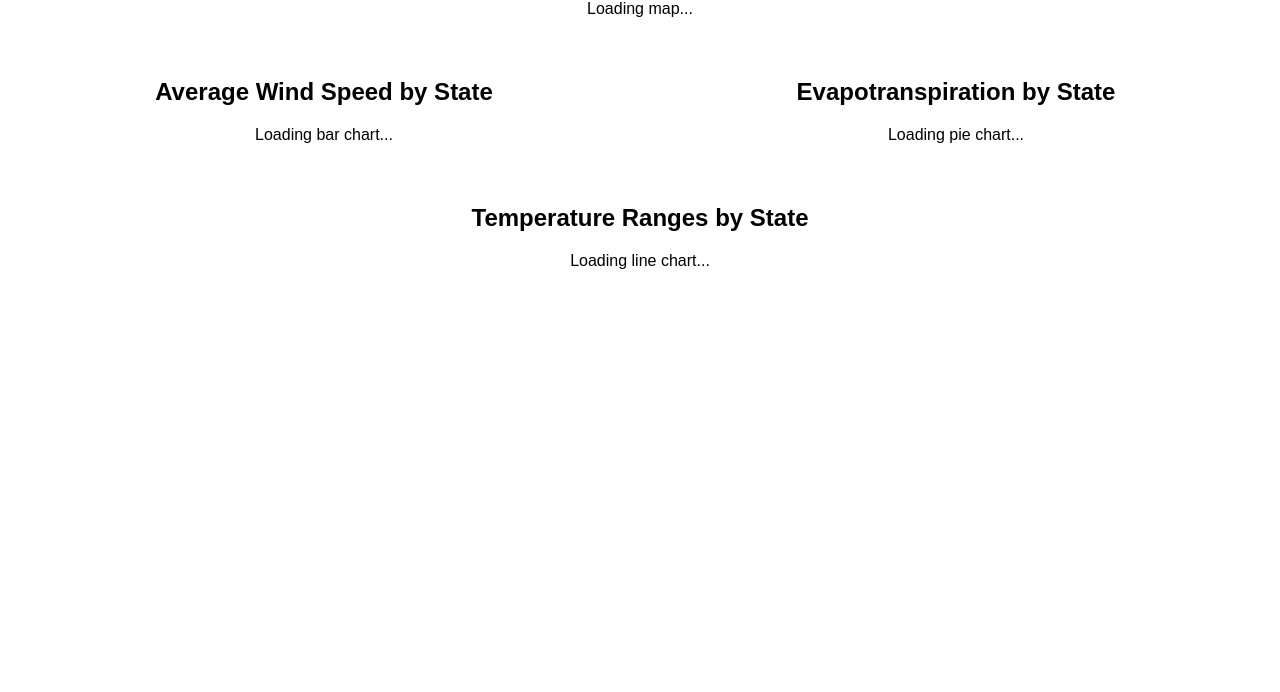
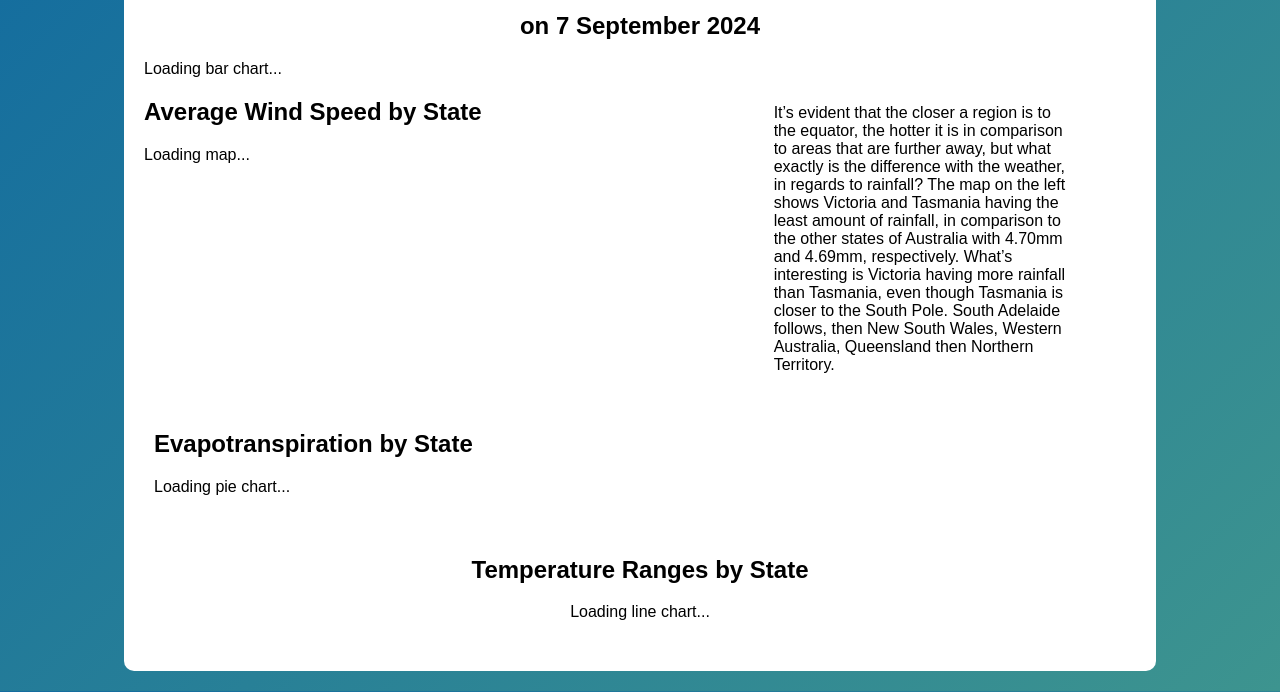
Before and after one commit to cdoa0004/3179, a plain HTML site: page index.html in a window 1280 px wide. Shown: the part 108-800 px from the top of the page. Drawn offline with Linux system fonts and the light colour scheme; a script that the page names is missing.

Commit message:
changed layout

```diff
--- a/index.html
+++ b/index.html
@@ -9,53 +9,110 @@
   <style>
     body {
       font-family: Arial, sans-serif;
+      background: linear-gradient(135deg, #136c9fff, #3d948fff);
+      color: black;  /* Text color */
       display: flex;
       flex-direction: column;
       align-items: center;
+      margin: 0;  /* Remove default margin */
+      padding: 20px;  /* Add padding to body */
     }
-    #map-container, #bar-pie-container, #line-chart-container {
-      width: 100%;
-      margin: 20px auto;
-      text-align: center;
+
+    #main-container {
+    background-color: white;  /* White background for the main container */
+    color: black;  /* Text color inside the container */
+    padding: 20px;  /* Padding for spacing */
+    border-radius: 10px;  /* Rounded corners */
+    width: 80%;  /* Width of the main container */
+    max-width: 1000px;  /* Maximum width */
+    margin: auto;  /* Center the container */
+}
+
+    #bar-container {
+      display: inline-block;  /* Make the map container inline */
+      width: 60%;  /* Set width for the map */
+      vertical-align: middle;
+    }
+    #info-container {
+      display: inline-block;  /* Make the info container inline */
+      width: 30%;  /* Set width for the info container */
+      background-color: white;  /* White background for the container */
+      color: black;  /* Text color inside the container */
+      padding: 10px;  /* Padding for spacing */
+      margin-left: 20px;  /* Space between the map and info container */
+      border-radius: 5px;  /* Rounded corners for the container */
+      text-align: left;  /* Align text to the left */
+      vertical-align: top;  /* Align to the top */
     }
     #bar-pie-container {
       display: flex;
       justify-content: space-around;
+      width: 100%;
+      max-width: 800px;  /* Optional: limit the maximum width */
+      margin: 20px auto;
     }
-    #bar-container, #pie-container {
+    #map-container{
       width: 45%;
+      background-color: white;  /* White background for charts */
+      color: black;  /* Text color inside the container */
+      padding: 10px;  /* Padding for spacing */
+      border-radius: 5px;  /* Rounded corners for the container */
+    }
+
+    #pie-container {
+      width: 45%;
+      background-color: white;  /* White background for charts */
+      color: black;  /* Text color inside the container */
+      padding: 10px;  /* Padding for spacing */
+      border-radius: 5px;  /* Rounded corners for the container */
+
+    }
+    #line-chart-container {
+      width: 100%;
+      max-width: 800px;  /* Optional: limit the maximum width */
+      margin: 20px auto;
+      text-align: center;  /* Center align the text */
+      background-color: white;  /* White background for the line chart */
+      color: black;  /* Text color inside the container */
+      padding: 10px;  /* Padding for spacing */
+      border-radius: 5px;  /* Rounded corners for the container */
     }
   </style>
 </head>
 <body>
+
+  <div id="main-container">
     <!-- Title -->
-  <h1>Australian Climate Data Visualizations</h1>
+    <h1 style="text-align: center;">Rainfall in Australia</h1>
+    <h2 style="text-align: center;">on 7 September 2024</h2>
 
-  <!-- Container for the map -->
-  <div id="map-container">
-    <!-- <h2>Rainfall Map</h2> -->
-    <div id="visualization">Loading map...</div>
+          <!-- Container for the bar chart -->
+          <div id="map">
+            <div id="visualization">Loading bar chart...</div>
+          </div>
+    <!-- Container for the map and additional information -->
+    <div id="bar-container">
+      <h2>Average Wind Speed by State</h2>
+      <div id="wind">Loading map...</div>
     </div>
 
-  <!-- Bar and Pie chart containers side by side -->
-  <div id="bar-pie-container">
-    <!-- Container for the bar chart -->
-    <div id="bar-container">
-      <h2>Average Wind Speed by State</h2>
-      <div id="wind">Loading bar chart...</div>
+    <!-- New container for additional information -->
+    <div id="info-container">
+      <p>It’s evident that the closer a region is to the equator, the hotter it is in comparison to areas that are further away, but what exactly is the difference with the weather, in regards to rainfall? The map on the left shows Victoria and Tasmania having the least amount of rainfall, in comparison to the other states of Australia with 4.70mm and 4.69mm, respectively. What’s interesting is Victoria having more rainfall than Tasmania, even though Tasmania is closer to the South Pole. South Adelaide follows, then New South Wales, Western Australia, Queensland then Northern Territory.</p>
     </div>
+
 
       <!-- Container for the pie chart -->
       <div id="pie-container">
         <h2>Evapotranspiration by State</h2>
         <div id="evap">Loading pie chart...</div>
       </div>
-  </div>
 
     <!-- Container for the line chart -->
     <div id="line-chart-container">
       <h2>Temperature Ranges by State</h2>
       <div id="chart">Loading line chart...</div>
+    </div>
   </div>
 
   <script type="text/javascript">
--- a/rainfall_map.vg.json
+++ b/rainfall_map.vg.json
@@ -1,7 +1,6 @@
 {
     "$schema": "https://vega.github.io/schema/vega-lite/v5.json",
-    "title": "Average Rainfall in each State",
-    "width": 800,
+    "width": 600,
     "height": 400,
     "projection": {"type": "mercator"},
     "data": {
@@ -34,7 +33,7 @@
       },
       "tooltip": [
         {"field": "properties.STE_NAME16", "type": "nominal", "title": "State Name"},
-        {"field": "Rain (mm) 0900- 0900", "type": "quantitative", "title": "Rainfall (mm)"}
+        {"field": "Rain (mm) 0900- 0900", "type": "quantitative", "title": "Rainfall (mm)", "format": ".2f"}
       ]
     }
   }
--- /dev/null
+++ b/style.css
@@ -0,0 +1,63 @@
+body {
+    font-family: Arial, sans-serif;
+    background: linear-gradient(135deg, #136c9fff, #3d948fff);  /* Gradient background */
+    color: black;  /* Text color */
+    display: flex;
+    flex-direction: column;
+    align-items: center;
+    margin: 0;  /* Remove default margin */
+    padding: 20px;  /* Add padding to body */
+}
+
+#main-container {
+    background-color: white;  /* White background for the main container */
+    color: black;  /* Text color inside the container */
+    padding: 20px;  /* Padding for spacing */
+    border-radius: 10px;  /* Rounded corners */
+    width: 80%;  /* Width of the main container */
+    max-width: 1000px;  /* Maximum width */
+    margin: auto;  /* Center the container */
+}
+
+#map-container {
+    display: inline-block;  /* Make the map container inline */
+    width: 60%;  /* Set width for the map */
+    vertical-align: top;  /* Align to the top */
+}
+
+#info-container {
+    display: inline-block;  /* Make the info container inline */
+    width: 30%;  /* Set width for the info container */
+    padding: 10px;  /* Padding for spacing */
+    margin-left: 20px;  /* Space between the map and info container */
+    border-radius: 5px;  /* Rounded corners for the container */
+    text-align: left;  /* Align text to the left */
+    vertical-align: top;  /* Align to the top */
+}
+
+#bar-pie-container {
+    display: flex;
+    justify-content: space-around;
+    width: 100%;
+    max-width: 800px;  /* Optional: limit the maximum width */
+    margin: 20px auto;
+}
+
+#bar-container, #pie-container {
+    width: 45%;
+    padding: 10px;  /* Padding for spacing */
+    border-radius: 5px;  /* Rounded corners for the container */
+    background-color: white;  /* White background for charts */
+    color: black;  /* Text color inside the container */
+}
+
+#line-chart-container {
+    width: 100%;
+    max-width: 800px;  /* Optional: limit the maximum width */
+    margin: 20px auto;
+    text-align: center;  /* Center align the text */
+    padding: 10px;  /* Padding for spacing */
+    border-radius: 5px;  /* Rounded corners for the container */
+    background-color: white;  /* White background for the line chart */
+    color: black;  /* Text color inside the container */
+}
--- a/wind_bar_vg.json
+++ b/wind_bar_vg.json
@@ -1,8 +1,8 @@
 {
     "$schema": "https://vega.github.io/schema/vega-lite/v5.json",
     "title": "Average Wind Speed by State",
-    "width": 600,
-    "height": 400,
+    "width": 400,
+    "height": 250,
     "data": {
       "url": "https://raw.githubusercontent.com/cdoa0004/3179/refs/heads/main/states_aus.csv",
       "format": {"type": "csv"}
```
Lines whose indentation alone changed are shown as unchanged.
